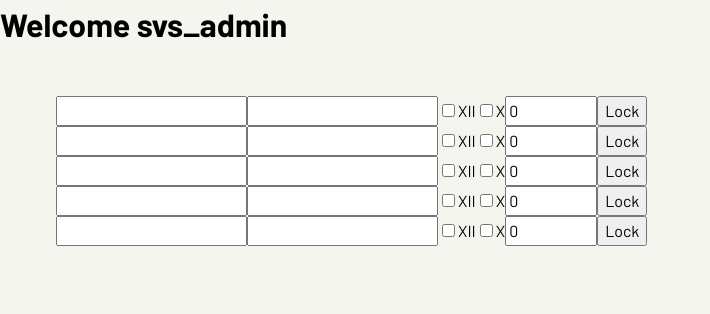
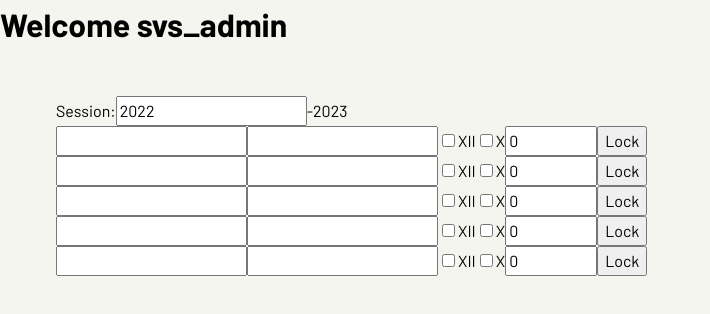
Before and after one commit to VISHANN/svs, a Next.js app: page /admin/form in a window 1280 px wide. Shown: the top 314 px of the page, without its empty margins (0-710 px from the left). Built offline with nearby package versions, Linux system fonts and the light colour scheme.

Commit message:
add session input to form

```diff
--- a/src/pages/admin/form.js
+++ b/src/pages/admin/form.js
@@ -13,6 +13,7 @@ export default function Form() {
     });
   }
   const [state, setState] = useState(initialState);
+  const [year, setYear] = useState(new Date().getFullYear() - 1);
 
   function handleChange(e) {
     const index = e.target.dataset.index,
@@ -36,8 +37,10 @@ export default function Form() {
   function handleSubmit(e) {
     e.preventDefault();
     const formData = state;
+
     // formData percentage will always be a number string, or a number
     formData.percentage = Number(formData.percentage);
+
     submitRecord(formData);
   }
 
@@ -53,6 +56,17 @@ export default function Form() {
     <main>
       <h1>Welcome svs_admin</h1>
       <div className="container">
+        <label>
+          Session:
+          <input
+            type={"number"}
+            value={year}
+            onChange={(e) => setYear(Number(e.target.value))}
+            min="2000"
+          />
+          -
+          {year+1}
+        </label>
         <form onSubmit={handleSubmit}>
           {state.map((record, index) => (
               <InputRow
```
